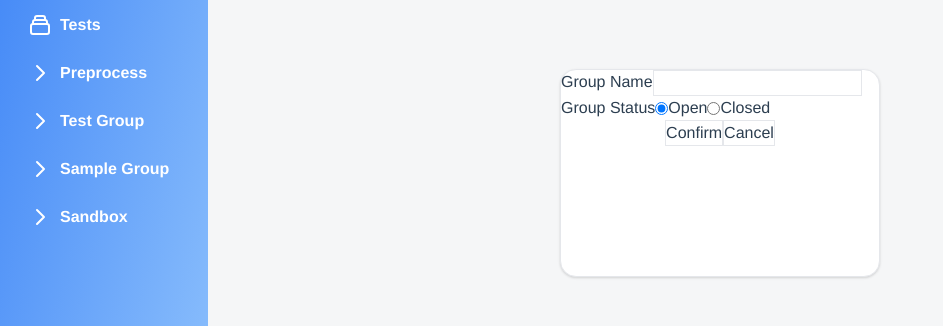
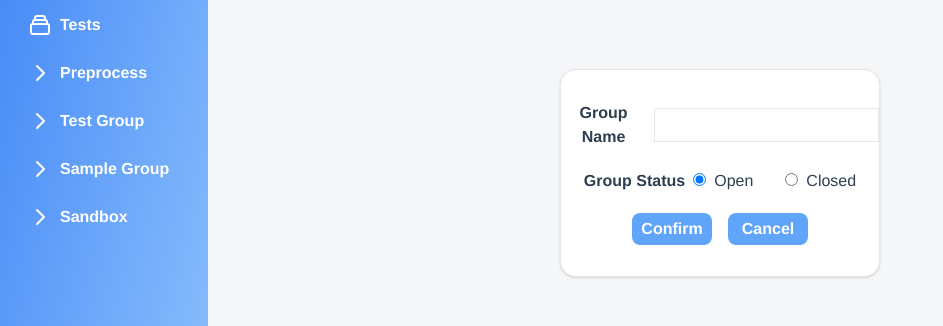
Before and after one commit to zaiyou12/ecg-viewer-proto, a Vue app in the folder front-end/: page /main/test-group in a window 1280 px wide. Both pictures are taken after a click on the button 606 px from the left and 29 px from the top of the page. Shown: the part 227-553 px from the top of the page, without its empty margins (0-943 px from the left). Built offline with nearby package versions, Linux system fonts and the light colour scheme; no server answers.

Commit message:
✨ Test, sample group bulk delete

```diff
--- a/front-end/src/components/Group/GroupAdder.vue
+++ b/front-end/src/components/Group/GroupAdder.vue
@@ -1,11 +1,13 @@
 <template>
   <Modal :showModal="show">
-    <div class="flex">
+    <div class="group-adder-remover-modal">
+      <div class="flex items-center">
         <p>Group Name</p>
-      <input type="text" class="border" v-model="newGroupName" />
+        <input type="text" v-model="newGroupName" />
       </div>
-    <div class="flex items-center">
+      <div class="flex items-center mt-5">
         <p>Group Status</p>
+        <div class="mr-8">
           <input
             type="radio"
             id="group-open"
@@ -14,6 +16,8 @@
             checked
           />
           <label for="group-open">Open</label>
+        </div>
+        <div>
           <input
             type="radio"
             id="group-closed"
@@ -22,8 +26,12 @@
           />
           <label for="group-closed">Closed</label>
         </div>
-    <button class="border" @mouseup="addGroup">Confirm</button>
-    <button class="border" @mouseup="disablePanel">Cancel</button>
+      </div>
+      <div class="mt-5 flex justify-center">
+        <button @mouseup="addGroup">Confirm</button>
+        <button @mouseup="disablePanel">Cancel</button>
+      </div>
+    </div>
   </Modal>
 </template>
 
@@ -47,3 +55,25 @@ async function addGroup() {
   disablePanel!()
 }
 </script>
+
+<style>
+@layer components {
+  .group-adder-remover-modal {
+    @apply flex flex-col justify-center items-center h-full;
+  }
+  .group-adder-remover-modal p {
+    @apply font-bold mr-2;
+  }
+  .group-adder-remover-modal input[type="text"] {
+    @apply border px-2 py-1 outline-none;
+  }
+  .group-adder-remover-modal input[type="radio"] {
+    @apply mr-2;
+  }
+  .group-adder-remover-modal button {
+    @apply w-20 h-8 px-2 mx-2 rounded-lg
+    text-white font-bold
+    bg-blue-400 hover:bg-blue-300;
+  }
+}
+</style>
--- a/front-end/src/components/Group/GroupDetail.vue
+++ b/front-end/src/components/Group/GroupDetail.vue
@@ -1,18 +1,16 @@
 <template>
-  <div class="flex flex-col">
-    <div class="text-left text-sm flex mb-2">
+  <div class="flex flex-col select-none">
+    <div class="text-left text-sm flex mb-2 px-5 font-bold">
       <p class="mr-5">Group ID #{{ store.selectedGroupId }}</p>
       <p>{{ store.selectedGroupName }}</p>
     </div>
-    <div class="h-16 border mb-2 flex items-center">
-      <label>Test</label>
-      <input type="text" class="border h-8" />
-      <button class="border">Add</button>
-      <button class="border">Delete</button>
+    <div class="group-modify-bar">
       <div>
-        <button class="border">Confirm</button>
-        <button class="border">Cancel</button>
+        <label class="mr-2 font-bold">Test Seq:</label>
+        <input type="text" placeholder="ex) 0001" />
+        <button>Add</button>
       </div>
+      <button @mouseup="deleteCheckedFromGroup">Delete</button>
     </div>
     <GroupTestList />
   </div>
@@ -24,4 +22,27 @@ import GroupTestList from '@/components/Group/GroupTestList.vue'
 import useGroupPageStore from '@/stores/group-page'
 
 const store = useGroupPageStore()
+
+async function deleteCheckedFromGroup() {
+  await store.toggleGroupChange()
+}
 </script>
+
+<style>
+@layer components {
+  .group-modify-bar {
+    @apply h-16 mb-2 px-5 border
+    flex items-center justify-around;
+  }
+  .group-modify-bar input {
+    @apply h-8 mr-2 px-2 py-1 text-sm
+    outline-none bg-blue-100 rounded-lg
+    focus:bg-blue-100 hover:bg-blue-50;
+  }
+  .group-modify-bar button {
+    @apply border-0 h-8 w-16 px-2 rounded-lg
+    bg-blue-400 hover:bg-blue-300
+    text-white font-bold;
+  }
+}
+</style>
--- a/front-end/src/components/Group/GroupRemover.vue
+++ b/front-end/src/components/Group/GroupRemover.vue
@@ -1,11 +1,15 @@
 <template>
   <Modal :showModal="show">
-    <div class="flex">
-      <p>Group ID</p>
-      <input type="text" class="border" v-model="removeGroupId" />
+    <div class="group-adder-remover-modal">
+      <div class="flex items-center">
+        <p>Group ID</p>
+        <input type="text" class="border" v-model="removeGroupId" />
+      </div>
+      <div class="mt-5">
+        <button class="border" @mouseup="addGroup">Confirm</button>
+        <button class="border" @mouseup="disablePanel">Cancel</button>
+      </div>
     </div>
-    <button class="border" @mouseup="addGroup">Confirm</button>
-    <button class="border" @mouseup="disablePanel">Cancel</button>
   </Modal>
 </template>
 
--- a/front-end/src/components/Group/GroupTestList.vue
+++ b/front-end/src/components/Group/GroupTestList.vue
@@ -90,7 +90,7 @@ const listHeaders = [
 <style>
 @layer components {
   .group-test-list-container {
-    @apply border rounded-lg p-5 select-none h-full
+    @apply border rounded-lg p-5 h-full
     overflow-y-auto overscroll-contain;
   }
 
--- a/front-end/src/components/TestView/SampleGroupDropdown.vue
+++ b/front-end/src/components/TestView/SampleGroupDropdown.vue
@@ -39,6 +39,6 @@ function belongsInGroup(gid: number): boolean {
 }
 
 async function sampleSelected(g: SampleGroup) {
-  await viewStore.toggleSampleGroup(g.id, g.groupName, !belongsInGroup(g.id))
+  await viewStore.toggleSingleGroup('s', g.id, g.groupName, !belongsInGroup(g.id))
 }
 </script>
--- a/front-end/src/components/TestView/TestGroupDropdown.vue
+++ b/front-end/src/components/TestView/TestGroupDropdown.vue
@@ -38,7 +38,7 @@ function belongsInGroup(gid: number): boolean {
 }
 
 async function groupSelected(g: TestGroup): Promise<void> {
-  await viewStore.toggleTestGroup(g.id, g.groupName, !belongsInGroup(g.id))
+  await viewStore.toggleSingleGroup('t', g.id, g.groupName, !belongsInGroup(g.id))
 }
 </script>
 
--- a/front-end/src/stores/group-page.ts
+++ b/front-end/src/stores/group-page.ts
@@ -37,6 +37,28 @@ const useGroupPageStore = defineStore('groupPage', {
       checkedTestIds: {},
       loading: false
     } as GroupPageState
+  },
+  getters: {
+    checkedDbIds(): EcgTest.Id[] {
+      if (this.type !== 't') return []
+      let dbIds = []
+      for (const id in this.checkedTestIds as TestChecked) {
+        if (this.checkedTestIds[id]) dbIds.push(parseInt(id))
+      }
+      return dbIds
+    },
+
+    checkedSamples(): [EcgTest.Id, number][] {
+      if (this.type !== 's') return []
+      let samples: [number, number][] = []
+      for (const id in this.checkedTestIds as SampleChecked) {
+        const checkedPages = this.checkedTestIds[id] as PageChecked
+        for (const page in checkedPages) {
+          if (checkedPages[page]) samples.push([parseInt(id), parseInt(page)])
+        }
+      }
+      return samples
+    }
   },
   actions: {
     resetGroupPage() {
@@ -104,6 +126,23 @@ const useGroupPageStore = defineStore('groupPage', {
         await lakeStore.fetchGroupList(this.type!)
       }
       this.loading = false
+    },
+
+    async toggleGroupChange() {
+      this.loading = true
+      const dbIds = this.type === 't' ? this.checkedDbIds : undefined
+      const samples = this.type === 's' ? this.checkedSamples : undefined
+      const res = await api.postMultiGroupChange(
+        this.type!,
+        this.selectedGroupId!,
+        false,
+        dbIds,
+        samples
+      )
+      const lakeStore = useDataLakeStore()
+      await lakeStore.fetchGroupList(this.type!)
+      await this.fetchTestList(this.selectedGroupId!)
+      this.loading = false
     }
   }
 })
--- a/front-end/src/stores/test-view.ts
+++ b/front-end/src/stores/test-view.ts
@@ -101,31 +101,24 @@ const useTestViewStore = defineStore('testView', {
       await this.getStrips(this.page + 1)
     },
 
-    async toggleTestGroup(id: number, groupName: string, toggle: boolean) {
+    async toggleSingleGroup(
+      type: Resp.GroupType,
+      id: number,
+      groupName: string,
+      toggle: boolean
+    ) {
       this.loading = true
-      const res = await api.postTestGroupToggle(
+      const res = await api.postSingleGroupToggle(
+        type,
+        id,
+        toggle,
         this.selectedTest!.id,
-        id,
-        toggle
+        type === 't' ? undefined : this.page
       )
       if (res) {
-        if (toggle) this.testGroup![id] = { id, groupName }
-        else delete this.testGroup![id]
-      }
-      this.loading = false
-    },
-
-    async toggleSampleGroup(id: number, groupName: string, toggle: boolean) {
-      this.loading = true
-      const res = await api.postSampleGroupToggle(
-        this.selectedTest!.id,
-        this.page,
-        id,
-        toggle
-      )
-      if (res) {
-        if (toggle) this.sampleGroup![id] = { id, groupName }
-        else delete this.sampleGroup![id]
+        const group = type === 't' ? this.testGroup! : this.sampleGroup!
+        if (toggle) group[id] = { id, groupName }
+        else delete group[id]
       }
       this.loading = false
     }
--- a/front-end/src/types/response.d.ts
+++ b/front-end/src/types/response.d.ts
@@ -70,12 +70,14 @@ declare namespace Resp {
     | 'Deleted'
     | 'Already Deleted'
 
+  type GroupChangeResult = {
+    target: number | [number, number]
+    message: GroupModifyMessage
+  }
+
   type GroupChange = {
     id: number
-    result: {
-      target: number[] | [number, number][]
-      message: GroupModifyMessage
-    }[]
+    result: GroupChangeResult[]
   }
   /** */
 
--- /dev/null
+++ b/front-end/src/utils/group-api-helper.ts
@@ -0,0 +1,38 @@
+function isTestGroupWork(
+  work: EcgTest.Id | [EcgTest.Id, number]
+): work is EcgTest.Id {
+  return typeof work === 'number'
+}
+
+function isSampleGroupWork(
+  work: EcgTest.Id | [EcgTest.Id, number]
+): work is [EcgTest.Id, number] {
+  return typeof work !== 'number'
+}
+
+export function resultTransacted(
+  result: Resp.GroupChangeResult,
+  type: Resp.GroupType,
+  toggle: boolean,
+  work: EcgTest.Id | [EcgTest.Id, number],
+  page?: number
+) {
+  if (
+    (toggle && result.message === 'Added') ||
+    (!toggle && result.message === 'Deleted')
+  ) {
+    if (
+      (type === 't' &&
+        isTestGroupWork(result.target) &&
+        result.target === work) ||
+      (type === 's' &&
+        isSampleGroupWork(result.target) &&
+        isSampleGroupWork(work) &&
+        result.target[0] === work[0] &&
+        result.target[1] === work[1])
+    ) {
+      return true
+    }
+  }
+  return false
+}
--- a/front-end/src/utils/group-api.ts
+++ b/front-end/src/utils/group-api.ts
@@ -1,5 +1,6 @@
 import api from './api'
 import { deserializeAllTestsInGroup } from './deserializer'
+import { resultTransacted } from '../utils/group-api-helper'
 
 export default class GroupApi {
   private baseRoute = import.meta.env.VITE_GROUP_API_ROUTE as string
@@ -57,4 +58,27 @@ export default class GroupApi {
       return false
     }
   }
+
+  async postMultiGroupChange(
+    type: Resp.GroupType,
+    gid: number,
+    toggle: boolean,
+    dbIds?: EcgTest.Id[],
+    samples?: [EcgTest.Id, number][]
+  ): Promise<boolean> {
+    const route = `${this.baseRoute}/${type}/change`
+    const act = toggle ? 'add' : 'del'
+    try {
+      const works = type === 't' ? dbIds : samples
+      const body = { works, id: gid, act }
+      const res = (await api.post(route, body)) as Resp.GroupChange
+      for (let i = 0; i < works!.length; i++) {
+        if (!resultTransacted(res.result[i], type, toggle, works![i]))
+          return false
+      }
+      return true
+    } catch {
+      return false
+    }
+  }
 }
```
Also changed, not shown: front-end/src/utils/test-view-api.ts (+11 -41 lines). Lines whose indentation alone changed are shown as unchanged.
